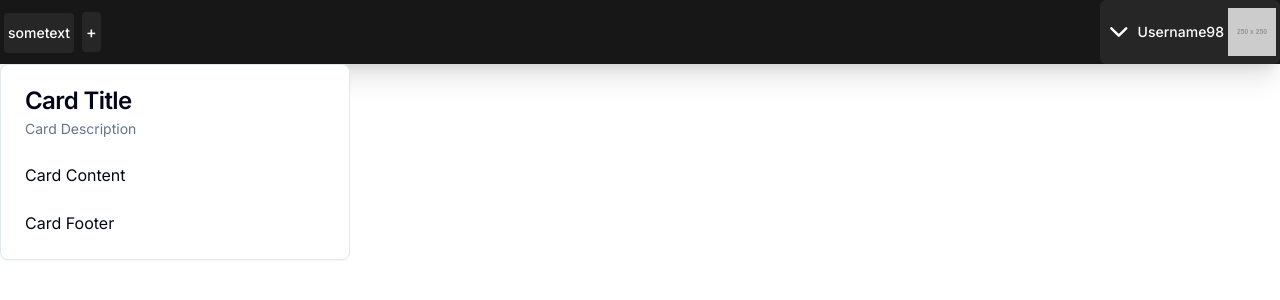
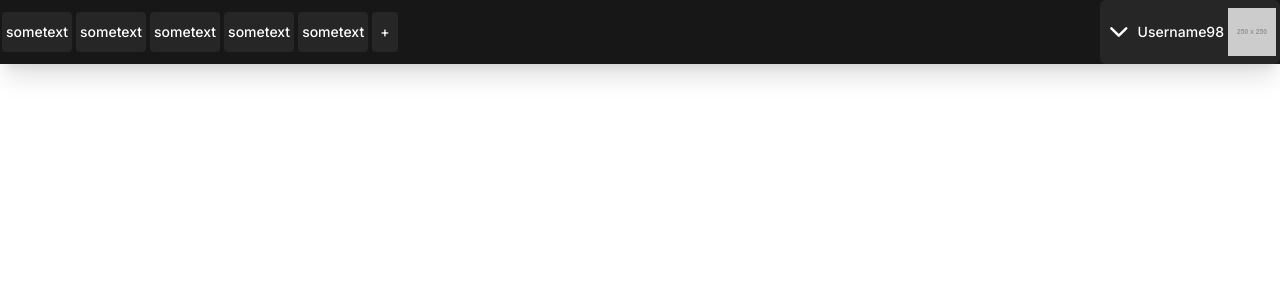
Before and after one commit to danik1341/ToDoList_Project, a Next.js app in the folder ToDoList/frontend/: page / in a window 1280 px wide. Shown: the top 300 px of the page. Built offline with nearby package versions, Linux system fonts and the light colour scheme.

Commit message:
navbar almost done

```diff
--- a/ToDoList/frontend/app/page.tsx
+++ b/ToDoList/frontend/app/page.tsx
@@ -6,7 +6,7 @@ import Image from 'next/image'
 export default function Home() {
   return (
     <div>
-      <Cardfrom/>
+
     </div>
   )
 }
--- a/ToDoList/frontend/components/Navbar.tsx
+++ b/ToDoList/frontend/components/Navbar.tsx
@@ -11,36 +11,40 @@ import {
     NavigationMenuTrigger,
     NavigationMenuViewport,
   } from "@radix-ui/react-navigation-menu"
-
+  // px-1 m-1 text-[10px] md:text-sm text-[9px] border-2 border-red-500 grid grid-cols-[1fr_120px] md:h-16 md:grid-cols-[1fr_180px]
 export function Navbar() {
     return (
-<NavigationMenu className="w-screen bg-neutral-900 shadow-xl h-12 grid grid-cols-[1fr_120px] md:h-16 md:grid-cols-[1fr_180px]">
-  <NavigationMenuList className="flex h-full items-center max-h-12 md:max-h-16 flex-grow">
-    <NavigationMenuItem className=" flex-grow flex-row flex-nowrap items-center">
-      <Button className="w-1/8 bg-neutral-800 text-white rounded py-1 px-1 m-1 text-[10px] md:text-sm">sometext</Button>
-      <Button className=" bg-neutral-800 text-white rounded py-1 px-1 m-1 text-md">+</Button>
+<NavigationMenu className=" w-screen bg-neutral-900 shadow-xl h-12 md:h-16 flex justify-between">
+  <NavigationMenuList className="  h-full flex items-center max-h-12 md:max-h-16 ">
+    <NavigationMenuItem className="flex">
+      <Button className="md:m-0.5 px-1 sm:text-xs md:text-sm bg-neutral-800 text-white rounded ">sometext</Button>
+      <Button className="md:m-0.5 px-1 sm:text-xs md:text-sm bg-neutral-800 text-white rounded ">sometext</Button>
+      <Button className="md:m-0.5 px-1 sm:text-xs md:text-sm bg-neutral-800 text-white rounded ">sometext</Button>
+      <Button className="md:m-0.5 px-1 sm:text-xs md:text-sm bg-neutral-800 text-white rounded ">sometext</Button>
+      <Button className="md:m-0.5 px-1 sm:text-xs md:text-sm bg-neutral-800 text-white rounded ">sometext</Button>
+      <Button className="md:m-0.5 px-2 bg-neutral-800 text-white rounded">+</Button>
     </NavigationMenuItem>
   </NavigationMenuList>
-  <NavigationMenuList className="">
-    <NavigationMenuItem className="">
-      <NavigationMenuTrigger className="">
-        <Button  className="flex justify-between items-center rounded-md bg-neutral-800 text-white  h-12 md:h-16 p-1 w-full ">
+  <NavigationMenuList>
+    <NavigationMenuItem>
+      <NavigationMenuTrigger>
+        <Button  className="flex justify-between items-center bg-neutral-800 text-white  h-12 md:h-16 p-1 w-[120px] md:w-[180px] ">
           <ChevronDown className="h-8 w-8 md:h-10 md:w-10" />
-          <p className="px-1 text-[10px] md:text-sm">Username98</p> {/*10 characters max */}
+          <p className="px-1 text-[10px] md:text-sm">Username98</p> {/*10 characters max, increase width or deacrese font-size to increase*/}
           <img className="h-8 w-8 md:h-12 md:w-12 " src="https://dummyimage.com/250/ffffff/000000" alt="placeholder " />
         </Button>
       </NavigationMenuTrigger>
-      <NavigationMenuContent>
-        <NavigationMenuLink><div className=" bg-red-900 text-white  ">TODOLIST!</div></NavigationMenuLink>
+      <NavigationMenuContent >
+        <NavigationMenuLink><Button className=" w-full bg-neutral-800 text-white rounded">Username98</Button></NavigationMenuLink>
       </NavigationMenuContent>
       <NavigationMenuContent>
-        <NavigationMenuLink><div className=" bg-black text-white  ">TODOLIST!</div></NavigationMenuLink>
+        <NavigationMenuLink><Button className=" w-full bg-neutral-800 text-white rounded">Username98</Button></NavigationMenuLink>
       </NavigationMenuContent>
       <NavigationMenuContent>
-        <NavigationMenuLink><div className=" bg-yellow-900 text-white  ">TODOLIST!</div></NavigationMenuLink>
+        <NavigationMenuLink><Button className=" w-full bg-neutral-800 text-white rounded">Username98</Button></NavigationMenuLink>
       </NavigationMenuContent>
       <NavigationMenuContent>
-        <NavigationMenuLink><div className=" bg-purple-900 text-white  ">TODOLIST!</div></NavigationMenuLink>
+        <NavigationMenuLink><Button className=" w-full bg-neutral-800 text-white rounded">Username98</Button></NavigationMenuLink>
       </NavigationMenuContent>
     </NavigationMenuItem>
   </NavigationMenuList>
```
